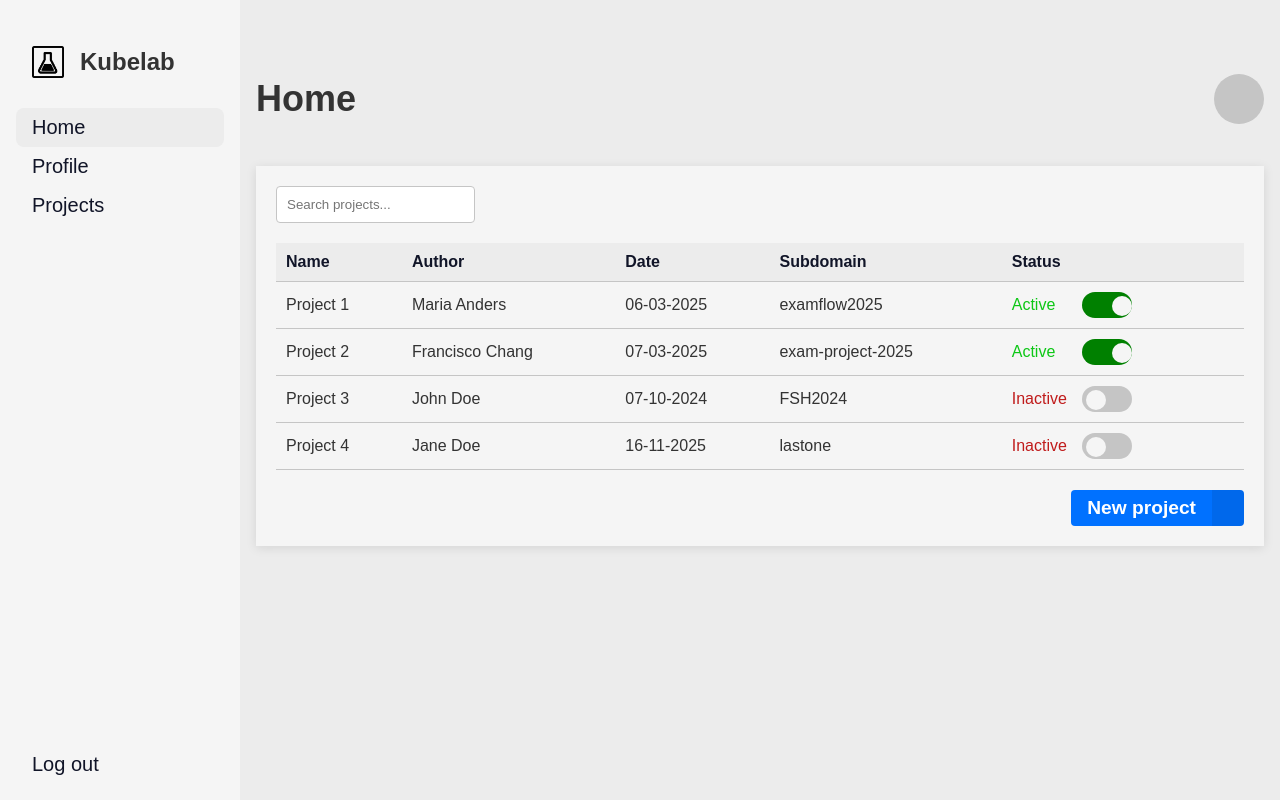
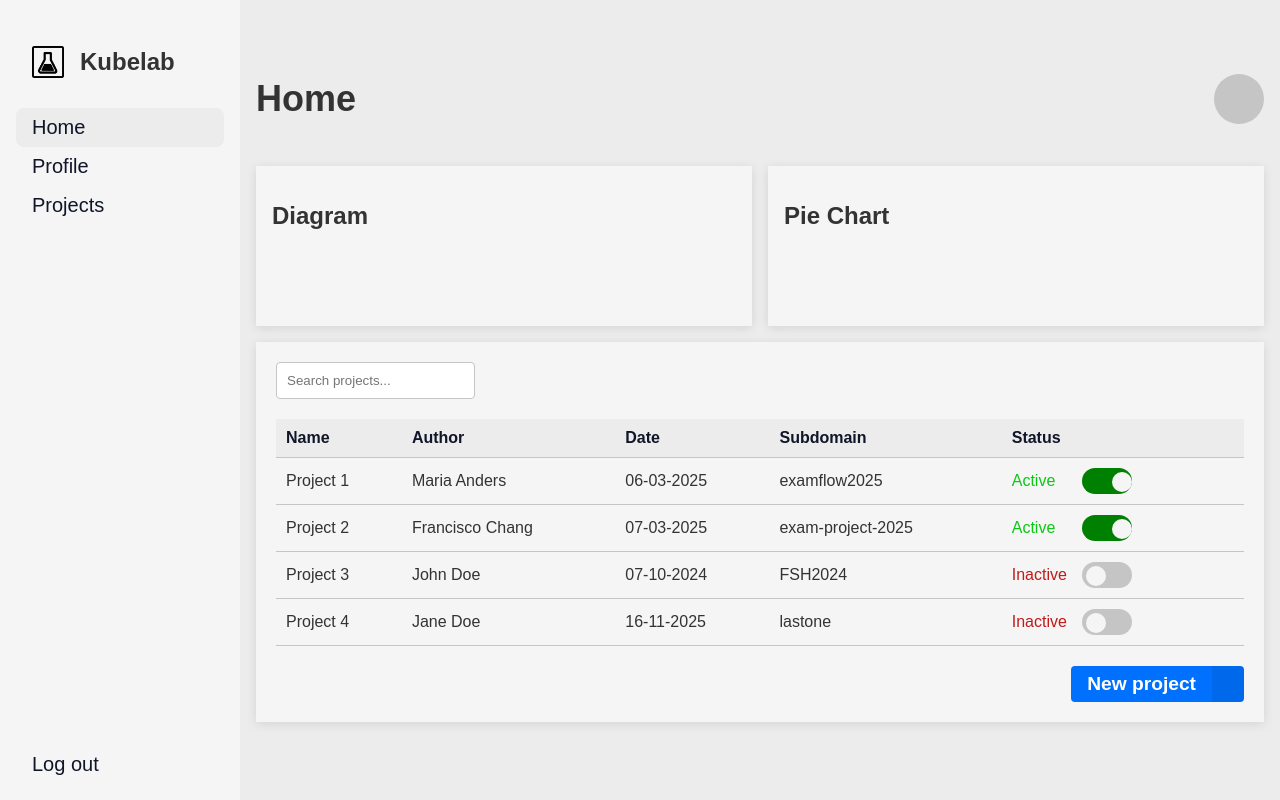
Before and after one commit to DrWilliz/Prototype, a Vue app: page / in a window 1280 px wide. Both pictures are taken after typing "Sample", "Sample123" into the empty fields and a click on the button "Login". Built offline with nearby package versions, Linux system fonts and the light colour scheme.

Commit message:
tilføjede bokse for potentielle diagrammer

```diff
--- a/index.html
+++ b/index.html
@@ -9,5 +9,6 @@
   <body>
     <div id="app"></div>
     <script type="module" src="/src/main.ts"></script>
+
   </body>
 </html>
--- a/luanaCss.css
+++ b/luanaCss.css
@@ -14,7 +14,7 @@
   padding: 6px 8px 6px 16px;
   text-decoration: none;
   font-size: 25px;
-  color: #818181;
+  color: #7b2020;
   display: block;
   font-family: Arial, Helvetica, sans-serif;
 }
--- a/src/views/HomeView.vue
+++ b/src/views/HomeView.vue
@@ -33,6 +33,19 @@
           <div class="Lcontent"></div>
           <div class="Lcontent"></div>
         </div> -->
+
+        <div class="flex-container" id="home-div">
+          <div class="Lcontent">
+              <h2>Diagram</h2>
+
+          </div>
+          <div class="Lcontent">
+              <h2>Pie Chart</h2>
+
+
+          </div>
+        </div>
+
     <div class="stackList">
       <input
         type="text"
```
Also changed, not shown: luana.js (line endings or trailing spaces).
